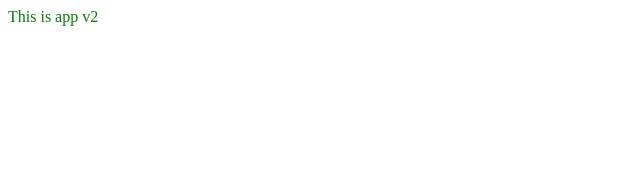
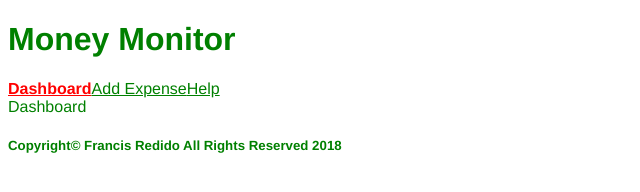
Before and after one commit to sicnarfodider/moneymonitor, a React app: page / in a window 1280 px wide. Shown: the whole page, without its empty margins (0-640 px from the left). Built offline with nearby package versions, Linux system fonts and the light colour scheme.

Commit message:
set up basic routing

```diff
--- a/package.json
+++ b/package.json
@@ -19,6 +19,7 @@
     "react": "^15.6.1",
     "react-dom": "^15.6.1",
     "react-redux": "^5.0.6",
+    "react-router-dom": "^4.2.2",
     "redux": "^3.7.2"
   },
   "devDependencies": {
--- a/src/assets/styles/base/base.scss
+++ b/src/assets/styles/base/base.scss
@@ -6,3 +6,8 @@ body {
     font-family: Helvetica, Arial, sans-serif;
     font-size: 1.6rem;
 }
+
+.active{
+    color: red;
+    font-weight: bold;
+}
--- a/src/assets/styles/main.scss
+++ b/src/assets/styles/main.scss
@@ -1,4 +1,4 @@
-// @import "./base/base";
+@import "./base/base";
 
 $brand-color: green;
 
--- /dev/null
+++ b/src/components/addexpense.js
@@ -0,0 +1,12 @@
+import React from 'react';
+
+
+const AddExpense = props =>{
+    return(
+        <div>
+            AddExpense
+        </div>
+    )
+}
+
+export default AddExpense;
--- a/src/components/app.js
+++ b/src/components/app.js
@@ -1,12 +1,27 @@
 import React from 'react';
+import { Route, Switch } from 'react-router-dom';
 import '../assets/styles/main.scss';
+import Header from './header';
+import Footer from './footer';
+import Dashboard from './dashboard';
+import AddExpense from './addexpense';
+import EditExpense from './editexpense';
+import Help from './help';
+import NotFound from './notfound';
+
 
 
 const App = () => (
-    <div>
-        <div className="app">
-            This is app v2
-        </div>
+    <div className="app">
+        <Header />
+        <Switch>
+            <Route exact path="/" component={ Dashboard }/>
+            <Route path="/addexpense" component={ AddExpense }/>
+            <Route path="/edit/:id" component={ EditExpense }/>
+            <Route path="/help" component={ Help }/>
+            <Route component={ NotFound } />
+        </Switch>
+        <Footer />
     </div>
 );
 
--- /dev/null
+++ b/src/components/dashboard.js
@@ -0,0 +1,12 @@
+import React from 'react';
+
+
+const Dashboard = props =>{
+    return(
+        <div>
+            Dashboard
+        </div>
+    )
+}
+
+export default Dashboard;
--- /dev/null
+++ b/src/components/editexpense.js
@@ -0,0 +1,12 @@
+import React from 'react';
+
+
+const Edit = props =>{
+    return(
+        <div>
+            Edit
+        </div>
+    )
+}
+
+export default Edit;
--- /dev/null
+++ b/src/components/footer.js
@@ -0,0 +1,12 @@
+import React from 'react';
+
+
+const Footer = props =>{
+    return(
+        <div>
+            <h5>Copyright&copy; Francis Redido All Rights Reserved 2018</h5>
+        </div>
+    )
+}
+
+export default Footer;
--- /dev/null
+++ b/src/components/header.js
@@ -0,0 +1,17 @@
+import React from 'react';
+import { NavLink } from 'react-router-dom';
+
+const Header = props =>{
+    return(
+        <div>
+            <h1>Money Monitor</h1>
+            <nav>
+                <NavLink activeClassName="active" exact to="/">Dashboard</NavLink>
+                <NavLink activeClassName="active" to="/addexpense">Add Expense</NavLink>
+                <NavLink activeClassName="active" to="/help">Help</NavLink>
+            </nav>
+        </div>
+    )
+}
+
+export default Header;
--- /dev/null
+++ b/src/components/help.js
@@ -0,0 +1,12 @@
+import React from 'react';
+
+
+const Help = props =>{
+    return(
+        <div>
+            Help
+        </div>
+    )
+}
+
+export default Help;
--- /dev/null
+++ b/src/components/notfound.js
@@ -0,0 +1,14 @@
+import React from 'react';
+import { Link } from 'react-router-dom';
+
+
+const NotFound = props =>{
+    return(
+        <div>
+            Error 404 ! Page Not Found .
+            <p>Go Back to <Link to="/">Dashboard</Link></p>
+        </div>
+    )
+}
+
+export default NotFound;
--- a/src/index.js
+++ b/src/index.js
@@ -1,8 +1,11 @@
 import React from 'react';
 import ReactDOM from 'react-dom';
+import { BrowserRouter as Router } from 'react-router-dom';
 import App from './components/app';
 
 ReactDOM.render(
-    <App />,
+    <Router>
+        <App />
+    </Router>,
     document.getElementById('root')
 );
```
Also changed, not shown: dist/index.html, 1 other file.
